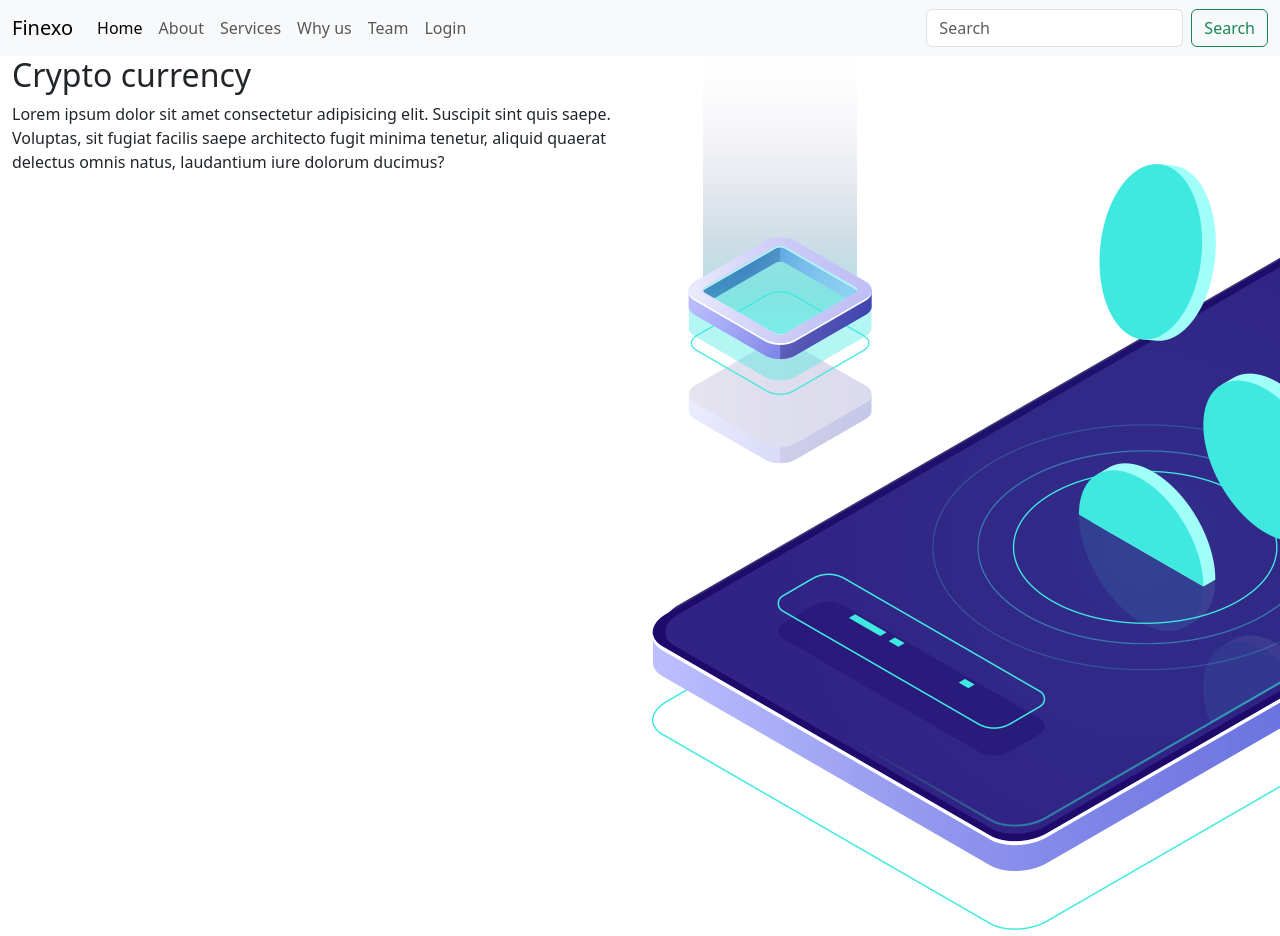
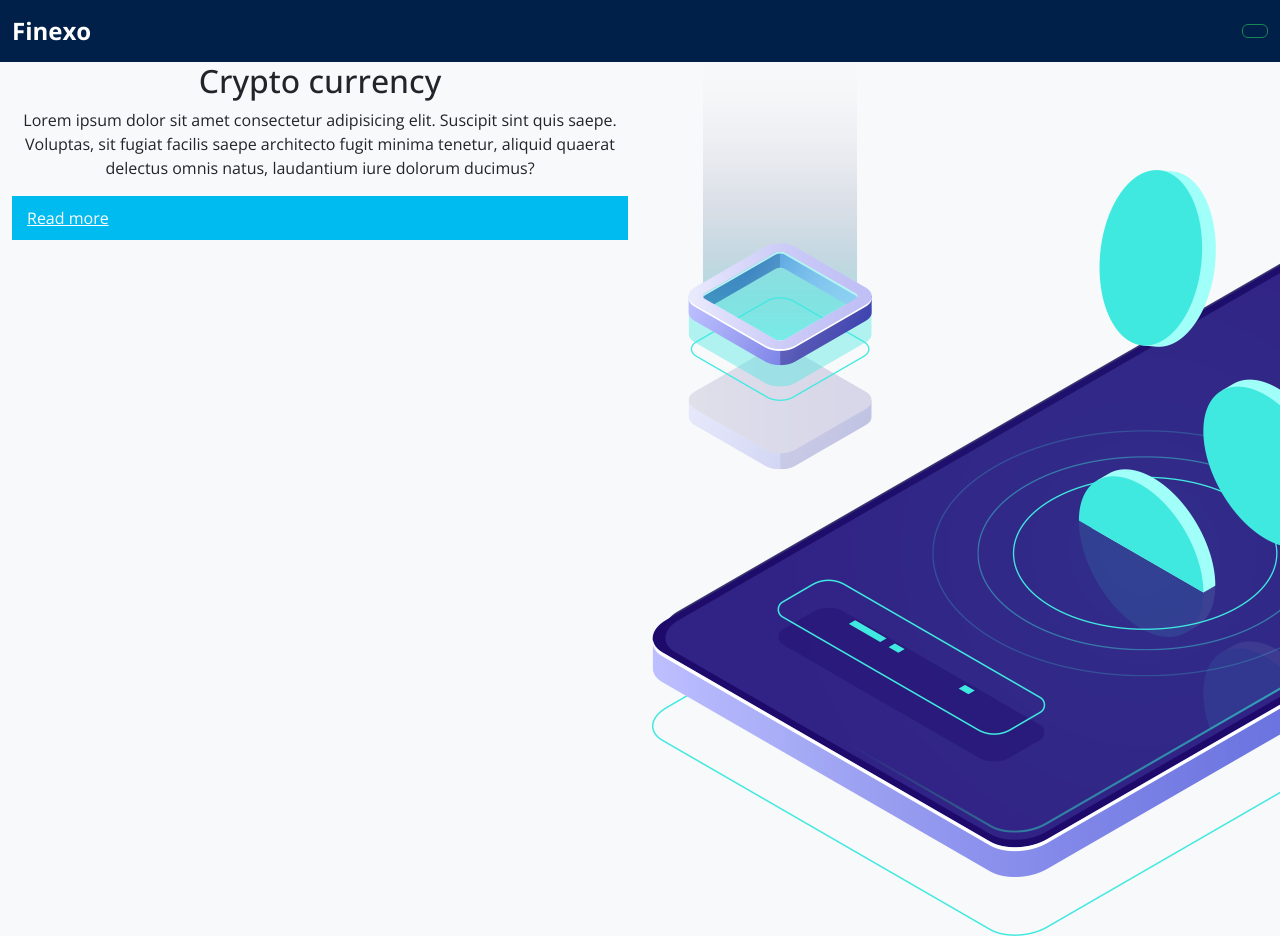
Before and after one commit to BDominik-menemjo/web_projekt, a plain HTML site: page Finexo/index.html in a window 1280 px wide. Shown: the top 936 px of the page. Drawn offline with nearby package versions, Linux system fonts and the light colour scheme; files that its build step writes are made by us from their sources.

Commit message:
Nem jo :C

```diff
--- a/Finexo/css/main.css
+++ b/Finexo/css/main.css
@@ -0,0 +1,13 @@
+@import url('https://fonts.googleapis.com/css2?family=Open+Sans:ital,wght@0,300..800;1,300..800&display=swap');
+
+body{
+    font-family: "Open Sans", sans-serif;
+    background-color: #f8f9fa;
+}
+
+.navbar{
+    background-color: #00204a;
+}
+
+.navbar-brand{
+}
--- a/Finexo/index.html
+++ b/Finexo/index.html
@@ -6,17 +6,50 @@
         <title>Finexo</title>
         <link href="https://cdn.jsdelivr.net/npm/bootstrap@5.3.3/dist/css/bootstrap.min.css" rel="stylesheet" integrity="sha384-QWTKZyjpPEjISv5WaRU9OFeRpok6YctnYmDr5pNlyT2bRjXh0JMhjY6hW+ALEwIH" crossorigin="anonymous">
         <link rel="stylesheet" href="main.css">
+        <style>
+          @import url('https://fonts.googleapis.com/css2?family=Open+Sans:ital,wght@0,300..800;1,300..800&display=swap');
+
+          body{
+              font-family: "Open Sans", sans-serif;
+              background-color: #f8f9fa;
+          }
+
+          .navbar{
+              background-color: #00204a;
+          }
+
+          .navbar-brand{
+            font-weight: bold;
+            font-size: 24px;
+            color: #fff;
+          }
+          .nav-link{
+            color: #fff;
+            text-transform: uppercase;
+          }
+          .navbar .nav-link.active{
+            color:#00aaff;
+          }
+          .btn1{
+            display: block;
+            padding: 10px 15px;
+            background-color: #00bbf0;
+            color: #fff;
+            border-radius: 0;
+            border: none;
+          }
+
+        </style>
     </head>
     <body>
         <head>
-            <nav class="navbar navbar-expand-lg bg-body-tertiary">
+            <nav class="navbar navbar-expand-lg">
                 <div class="container-fluid">
                   <a class="navbar-brand" href="#">Finexo</a>
                 <button class="navbar-toggler" type="button" data-bs-toggle="collapse" data-bs-target="#navbarSupportedContent" aria-controls="navbarSupportedContent" aria-expanded="false" aria-label="Toggle navigation">
                     <span class="navbar-toggler-icon"></span>
-                  </button>
-                  <div class="collapse navbar-collapse" id="navbarSupportedContent">
-                    <ul class="navbar-nav me-auto mb-2 mb-lg-0">
+                  <div class="collapse navbar-collapse mb-auto" id="navbarSupportedContent">
+                    <ul class="navbar-nav mb-2 mb-lg-0 ml-auto">
                       <li class="nav-item">
                         <a class="nav-link active" aria-current="page" href="#">Home</a>
                       </li>
@@ -38,7 +71,7 @@
                     </ul>
                     <form class="d-flex" role="search">
                       <input class="form-control me-2" type="search" placeholder="Search" aria-label="Search">
-                      <button class="btn btn-outline-success" type="submit">Search</button>
+                      <button class="btn btn-outline-success" type="submit"></button>
                     </form>
                   </div>
                 </div>
@@ -46,19 +79,18 @@
         </head>
         <main>
             <!--CRYPTO-->
-            <section>
             <div class="container-fluid">
                 <div class="row">
-                        <div class="col-lg-6">
-                            <h2>Crypto currency</h2>
-                            <p>Lorem ipsum dolor sit amet consectetur adipisicing elit. Suscipit sint quis saepe. Voluptas, sit fugiat facilis saepe architecto fugit minima tenetur, aliquid quaerat delectus omnis natus, laudantium iure dolorum ducimus?</p>
+                    <div class="col-lg-6 slider-title">
+                        <h2 class="text-center">Crypto currency</h2>
+                        <p class="text-center">Lorem ipsum dolor sit amet consectetur adipisicing elit. Suscipit sint quis saepe. Voluptas, sit fugiat facilis saepe architecto fugit minima tenetur, aliquid quaerat delectus omnis natus, laudantium iure dolorum ducimus?</p>
+                        <a href="#" class="btn1">Read more</a>
                       </div>
                     <div class="col-lg-6">
-                            <img src="./assets/slider-img.png" alt="">
+                        <img src="./assets/slider-img.png" alt="" class="hero-image">
                     </div>
                 </div>
             </div>
-            </section>
         </main>
         <script src="https://cdn.jsdelivr.net/npm/@popperjs/core@2.11.8/dist/umd/popper.min.js" integrity="sha384-I7E8VVD/ismYTF4hNIPjVp/Zjvgyol6VFvRkX/vR+Vc4jQkC+hVqc2pM8ODewa9r" crossorigin="anonymous"></script>
         <script src="https://cdn.jsdelivr.net/npm/bootstrap@5.3.3/dist/js/bootstrap.min.js" integrity="sha384-0pUGZvbkm6XF6gxjEnlmuGrJXVbNuzT9qBBavbLwCsOGabYfZo0T0to5eqruptLy" crossorigin="anonymous"></script>
```
Lines whose indentation alone changed are shown as unchanged.
